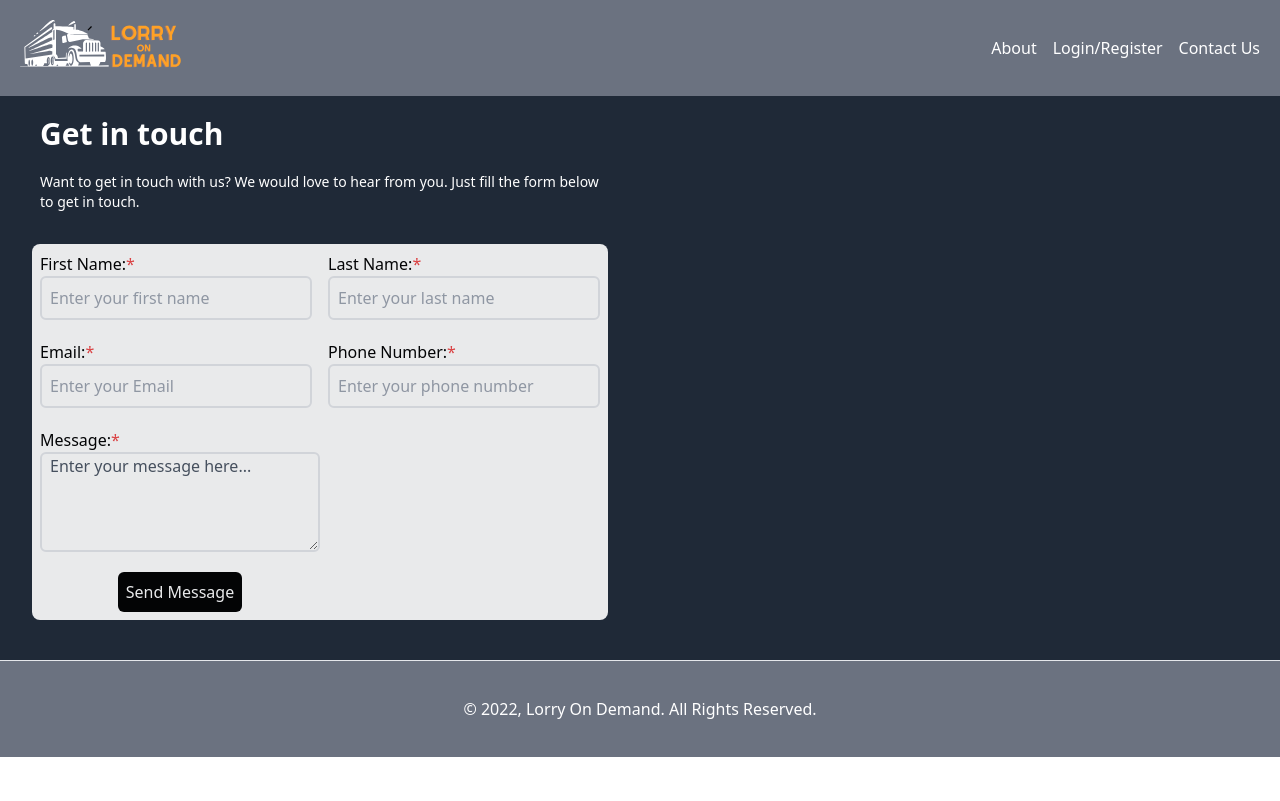
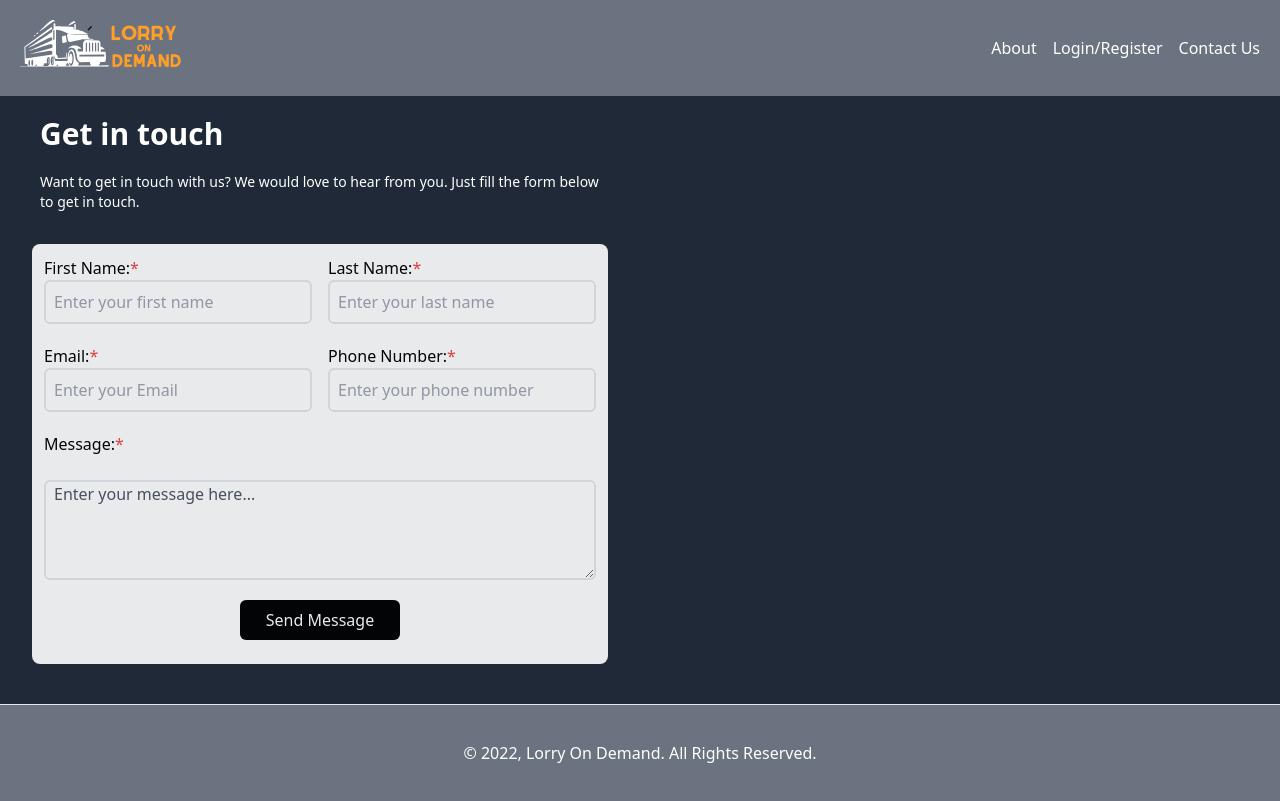
Before and after one commit to siddharth-kothari/lorryondemand, a Next.js app: page /contact in a window 1280 px wide. Built offline with nearby package versions, Linux system fonts and the light colour scheme.

Commit message:
added contact form

```diff
--- a/pages/contact.js
+++ b/pages/contact.js
@@ -26,7 +26,8 @@ function Contact() {
             </div>
 
 
-            <form id='contactform' className='rounded-lg bg-white p-2 grid grid-cols-1 md:grid-cols-2  mt-3 w-[98%] md:w-[90%] md:ml-auto md:mr-auto opacity-[0.9]'>
+            <form id='contactform' className='relative rounded-lg bg-white p-3 grid mt-3 w-[98%] md:w-[90%] md:ml-auto md:mr-auto opacity-[0.9]'>
+              <div className='grid grid-cols-1 md:grid-cols-2'>
                 <div className="md:mr-2 mb-5">
                   <label htmlFor='Fname'>First Name:<span className='text-red-500 space-y-1'>*</span> </label><br />
                   <input type='text' value={fname} onChange={e => setFname(e.target.value)} name="Fname" aria-required='true' placeholder='Enter your first name'
@@ -50,16 +51,18 @@ function Contact() {
                   <input type='tel' value={number} onChange={e => setNumber(e.target.value)} name="number" aria-required='true' placeholder='Enter your phone number'
                     className='w-full m rounded-md border-2 text-gray-600 p-2' />
                 </div>
+              </div>
 
               <label htmlFor='msg'>Message:<span className='text-red-500 space-y-1'>*</span> </label><br />
               <textarea value={msg} onChange={e => setMsg(e.target.value)} name="msg" form='contactform' cols="30" rows="4" className='rounded-md border-2 text-gray-600 pl-2'>Enter your message here...</textarea>
 
-
-              <br />
-              <button type="submit" className="bg-black rounded-md shadow-x p-2 mt-5 mr-auto ml-auto  text-white active:scale-95 transition transform duration-100">Send Message
+              <div className=' w-full mt-5 mb-3 grid grid-cols-1 '>
+                <button type="submit" className="bg-black w-[10rem] rounded-md shadow-x p-2 ml-auto mr-auto  text-white active:scale-95 transition transform duration-100">Send Message
                 </button>
+              </div>
 
             </form>
+
           </div>
         </main>
         <Footer />
```
Lines whose indentation alone changed are shown as unchanged.
